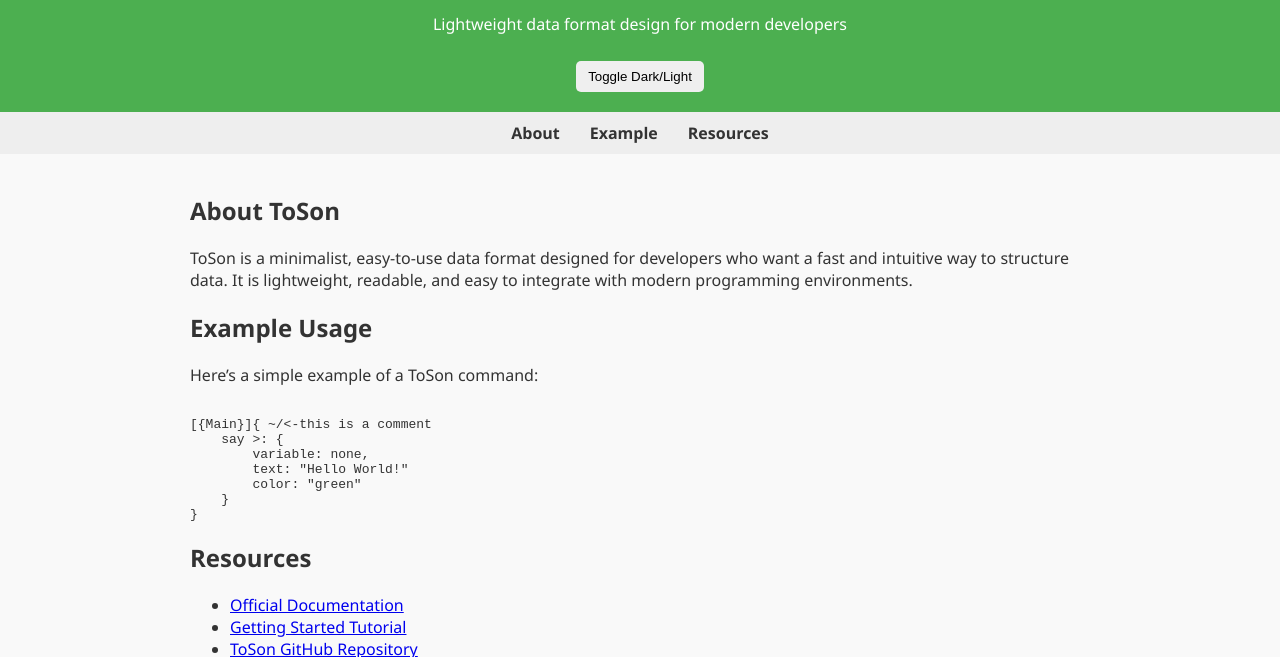
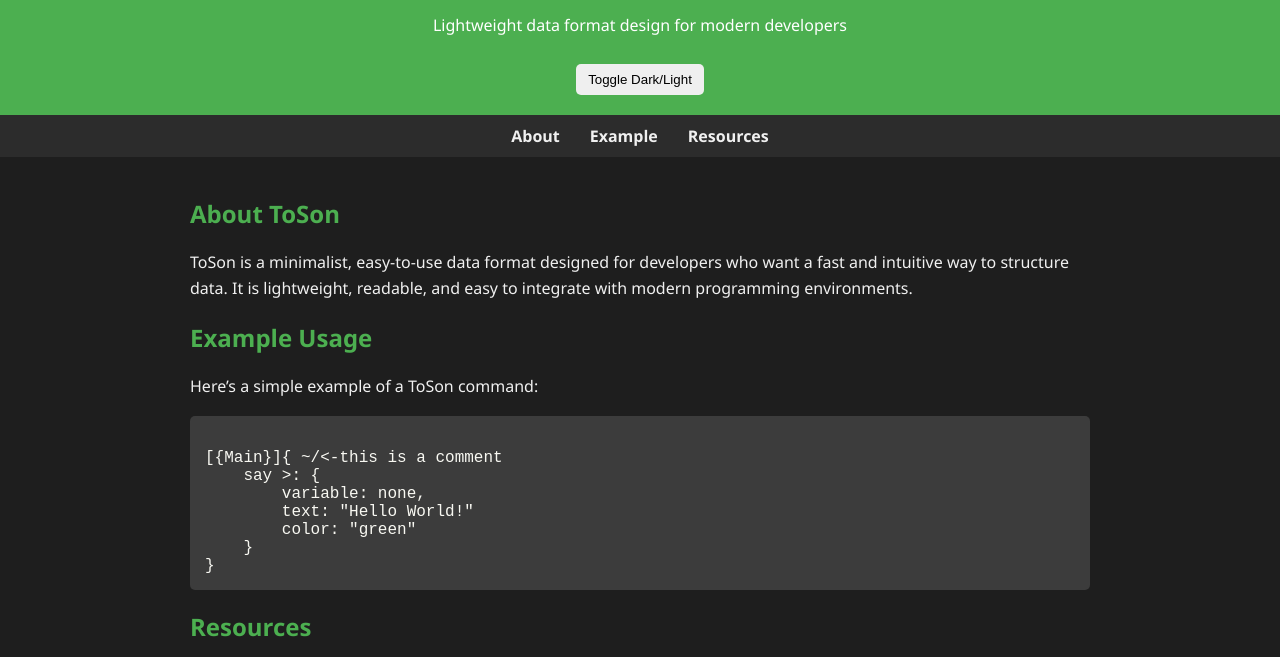
Before and after one commit to ToSonCode/ToSon, a plain HTML site: page index.html in a window 1280 px wide. Both pictures are taken after a click on the button "Toggle Dark/Light". Shown: the part 105-762 px from the top of the page. Drawn offline with Linux system fonts and the light colour scheme.

Commit message:
Update style.css

```diff
--- a/style.css
+++ b/style.css
@@ -53,4 +53,73 @@ main {
 
 h1 {
     font-size: 2.5em;
-    margin-bottom: 0
+    margin-bottom: 0.2em;
+}
+
+h2 {
+    color: #4CAF50;
+}
+
+p {
+    line-height: 1.6;
+}
+
+pre {
+    background-color: #2d2d2d;
+    color: #f8f8f2;
+    padding: 15px;
+    border-radius: 5px;
+    overflow-x: auto;
+    white-space: pre-wrap;
+}
+
+code {
+    font-family: 'Courier New', Courier, monospace;
+}
+
+ul {
+    padding-left: 20px;
+}
+
+ul li {
+    margin: 10px 0;
+}
+
+ul li a {
+    color: #4CAF50;
+    text-decoration: none;
+}
+
+ul li a:hover {
+    text-decoration: underline;
+}
+
+footer {
+    text-align: center;
+    padding: 20px;
+    background-color: #eee;
+    margin-top: 50px;
+}
+
+/* Dark mode */
+body.dark {
+    background-color: #1e1e1e;
+    color: #f0f0f0;
+}
+
+body.dark nav {
+    background-color: #2c2c2c;
+}
+
+body.dark nav ul li a {
+    color: #f0f0f0;
+}
+
+body.dark pre {
+    background-color: #3c3c3c;
+    color: #f8f8f2;
+}
+
+body.dark footer {
+    background-color: #2c2c2c;
+}
```
